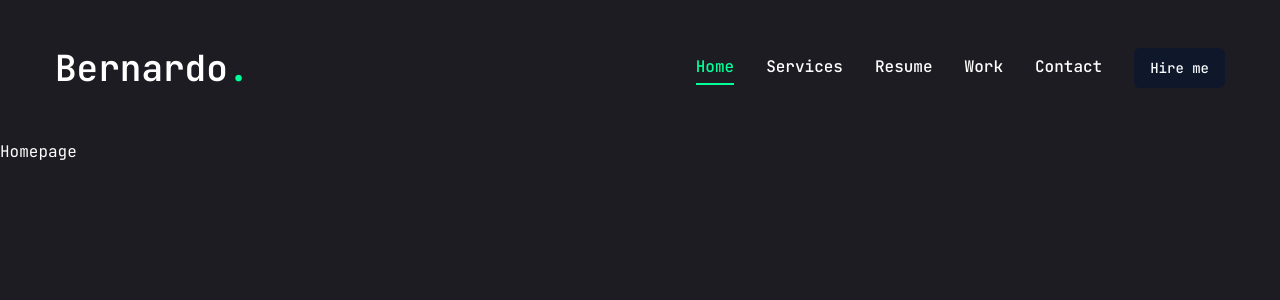
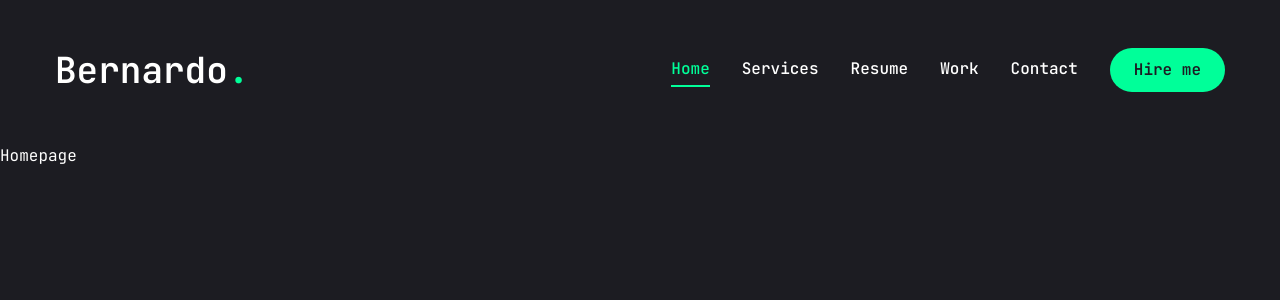
Before and after one commit to Bdelas777/portafolio, a Next.js app: page / in a window 1280 px wide. Shown: the top 300 px of the page. Built offline with nearby package versions, Linux system fonts and the light colour scheme.

Commit message:
feat: add MobileNav

```diff
--- a/app/layout.jsx
+++ b/app/layout.jsx
@@ -12,8 +12,8 @@
 });
 
 export const metadata = {
-  title: "Create Next App",
-  description: "Generated by create next app",
+  title: "Bernardo Resume",
+  description: "Resume of Bernardo de la Sierra Rábago",
 };
 
 export default function RootLayout({ children }) {
--- a/components/Header.jsx
+++ b/components/Header.jsx
@@ -1,6 +1,8 @@
 import Link from "next/link"
 import { Button } from "./ui/button"
 import Nav from "./Nav"
+import MobileNav from "./MobileNav"
+
 const Header = () => {
   return (
     <header className="py-8 xl:py-12 text-white ">
@@ -24,7 +26,7 @@
                 </Link>
             </div>
             <div className="xl:hidden">
-
+                <MobileNav />
             </div>
         </div>
     </header>
--- /dev/null
+++ b/components/MobileNav.jsx
@@ -0,0 +1,66 @@
+"use client";
+import {Sheet, SheetClose, SheetContent, SheetTrigger} from "../components/ui/sheet"
+import { usePathname } from "next/navigation";
+import Link from "next/link";
+import {CiMenuFries} from "react-icons/ci"
+
+const links = [
+    {
+        name: 'home',
+        path: '/'
+    },
+    {
+        name: 'services',
+        path: '/services'
+    },
+    {
+        name: 'resume',
+        path: '/resume'
+    },
+    {
+        name: 'work',
+        path: '/work'
+    },
+    {
+        name: 'contact',
+        path: '/contact'
+    },
+]
+
+
+const MobileNav = () => {
+    const pathname = usePathname();
+  return (
+    <Sheet>
+        <SheetTrigger className="flex justify-center items-center">
+            <CiMenuFries className="text-[32px] text-accent"/>
+        </SheetTrigger>
+        <SheetContent className="flex flex-col">
+            {/* logs */}
+            <div className="mt-32 mb-40 text-center text-2xl">
+                <Link href="/">
+                    <h1 className="text-4xl font-semibold">
+                        Bernardo
+                        <span className="text-accent">
+                            .
+                        </span>
+                    </h1>
+                </Link>
+            </div>
+            <nav className="flex flex-col justify-center items-center">
+                {links.map((link, index)=>{
+                    return (
+                        <Link href={link.path} key={index}
+                            className={`${link.path === pathname && "text-accent border-b-2 border-accent"}
+                            text-xl capitalize hover:text-accent transition-all`}>
+                            {link.name}
+                        </Link>
+                    );
+                })}
+                </nav>
+        </SheetContent>
+    </Sheet>
+  )
+}
+
+export default MobileNav
--- a/components/Nav.jsx
+++ b/components/Nav.jsx
@@ -26,7 +26,7 @@
 ]
 
 const Nav = () => {
-    const pathname = usePathname();
+  const pathname = usePathname();
   return (
     <nav className="flex gap-8">
         {links.map((link, index)=>{
--- a/components/ui/button.jsx
+++ b/components/ui/button.jsx
@@ -5,25 +5,19 @@
 import { cn } from "../../lib/utils"
 
 const buttonVariants = cva(
-  "inline-flex items-center justify-center whitespace-nowrap rounded-md text-sm font-medium ring-offset-white transition-colors focus-visible:outline-none focus-visible:ring-2 focus-visible:ring-slate-950 focus-visible:ring-offset-2 disabled:pointer-events-none disabled:opacity-50 dark:ring-offset-slate-950 dark:focus-visible:ring-slate-300",
+  "inline-flex items-center justify-center whistespace-nowrap rounded-full  text-base font-semibold ring-offset-white transition-colors",
   {
     variants: {
       variant: {
-        default: "bg-slate-900 text-slate-50 hover:bg-slate-900/90 dark:bg-slate-50 dark:text-slate-900 dark:hover:bg-slate-50/90",
-        destructive:
-          "bg-red-500 text-slate-50 hover:bg-red-500/90 dark:bg-red-900 dark:text-slate-50 dark:hover:bg-red-900/90",
-        outline:
-          "border border-slate-200 bg-white hover:bg-slate-100 hover:text-slate-900 dark:border-slate-800 dark:bg-slate-950 dark:hover:bg-slate-800 dark:hover:text-slate-50",
-        secondary:
-          "bg-slate-100 text-slate-900 hover:bg-slate-100/80 dark:bg-slate-800 dark:text-slate-50 dark:hover:bg-slate-800/80",
-        ghost: "hover:bg-slate-100 hover:text-slate-900 dark:hover:bg-slate-800 dark:hover:text-slate-50",
-        link: "text-slate-900 underline-offset-4 hover:underline dark:text-slate-50",
+        default:
+        "bg-accent text-primary hover:bg-accent-hover",
+        primary:"bg-primary text-white",
+        outline: "border border-accent bg-transparent text-accent hover:bg-accent hover:bg-primary",
       },
       size: {
-        default: "h-10 px-4 py-2",
-        sm: "h-9 rounded-md px-3",
-        lg: "h-11 rounded-md px-8",
-        icon: "h-10 w-10",
+        default: "h-[44px] px-6",
+        md: "h-[48px] px-6",
+        lg: "h-[56px] px-8 text-sm uppercase tracking-[2px]",
       },
     },
     defaultVariants: {
--- a/components/ui/sheet.jsx
+++ b/components/ui/sheet.jsx
@@ -2,9 +2,8 @@
 import * as React from "react"
 import * as SheetPrimitive from "@radix-ui/react-dialog"
 import { cva } from "class-variance-authority";
-import { X } from "lucide-react"
-
 import { cn } from "../../lib/utils"
+import {IoMdClose} from "react-icons/io"
 
 const Sheet = SheetPrimitive.Root
 
@@ -26,7 +25,7 @@
 SheetOverlay.displayName = SheetPrimitive.Overlay.displayName
 
 const sheetVariants = cva(
-  "fixed z-50 gap-4 bg-white p-6 shadow-lg transition ease-in-out data-[state=open]:animate-in data-[state=closed]:animate-out data-[state=closed]:duration-300 data-[state=open]:duration-500 dark:bg-slate-950",
+  "fixed z-50 gap-4 bg-primary p-6 shadow-lg transition ease-in-out data-[state=open]:animate-in data-[state=closed]:animate-out data-[state=closed]:duration-300 data-[state=open]:duration-500 dark:bg-slate-950",
   {
     variants: {
       side: {
@@ -50,8 +49,8 @@
     <SheetPrimitive.Content ref={ref} className={cn(sheetVariants({ side }), className)} {...props}>
       {children}
       <SheetPrimitive.Close
-        className="absolute right-4 top-4 rounded-sm opacity-70 ring-offset-white transition-opacity hover:opacity-100 focus:outline-none focus:ring-2 focus:ring-slate-950 focus:ring-offset-2 disabled:pointer-events-none data-[state=open]:bg-slate-100 dark:ring-offset-slate-950 dark:focus:ring-slate-300 dark:data-[state=open]:bg-slate-800">
-        <X className="h-4 w-4" />
+        className="absolute right-8 top-8 transition-opacity outline-none">
+        <IoMdClose className="text-3xl text-accent" />
         <span className="sr-only">Close</span>
       </SheetPrimitive.Close>
     </SheetPrimitive.Content>
--- a/package.json
+++ b/package.json
@@ -22,6 +22,7 @@
     "next": "14.2.4",
     "react": "^18",
     "react-dom": "^18",
+    "react-icons": "^5.2.1",
     "tailwind-merge": "^2.3.0",
     "tailwindcss-animate": "^1.0.7"
   },
```
Also changed, not shown: 1 other file (tests, documents, lock files or other folders).
